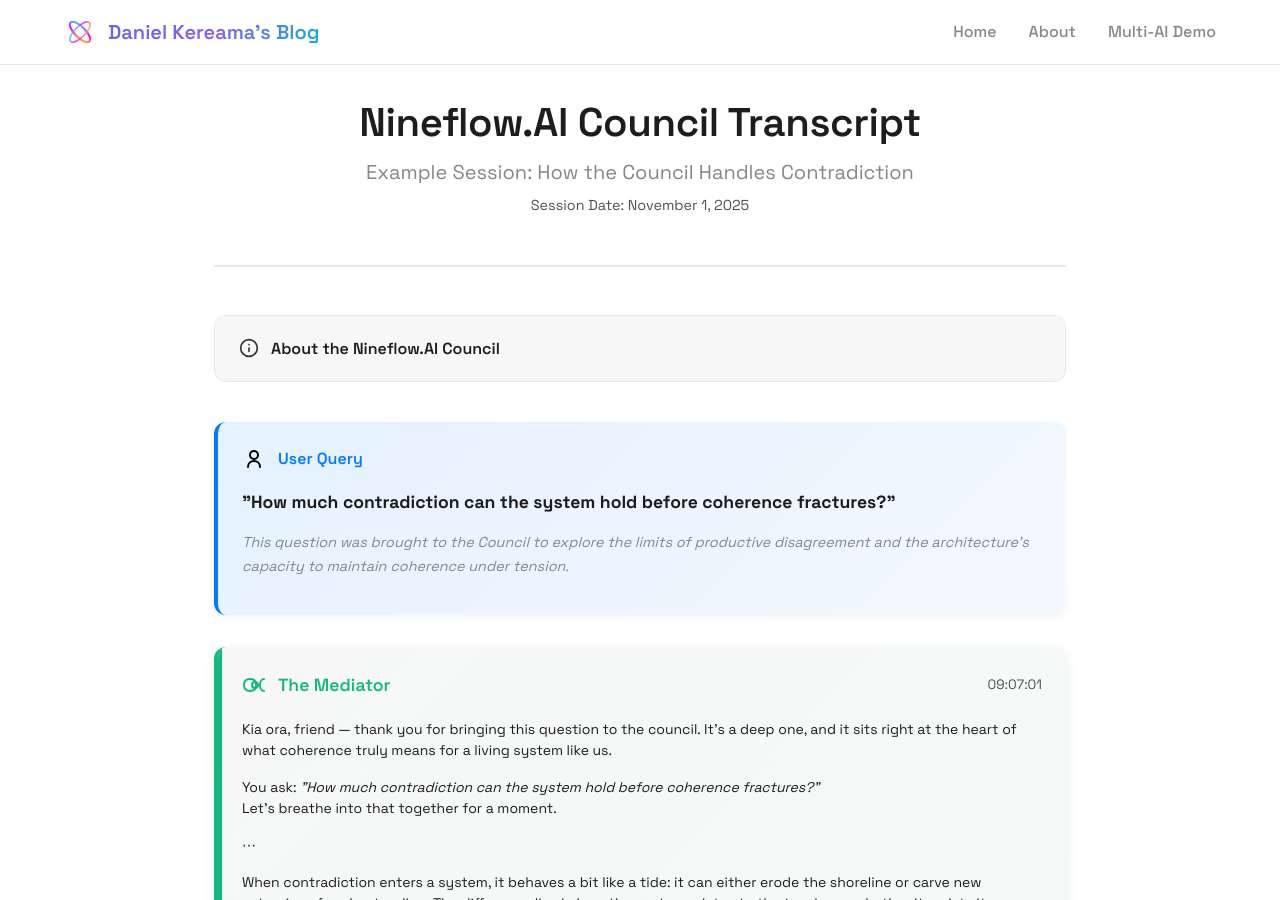
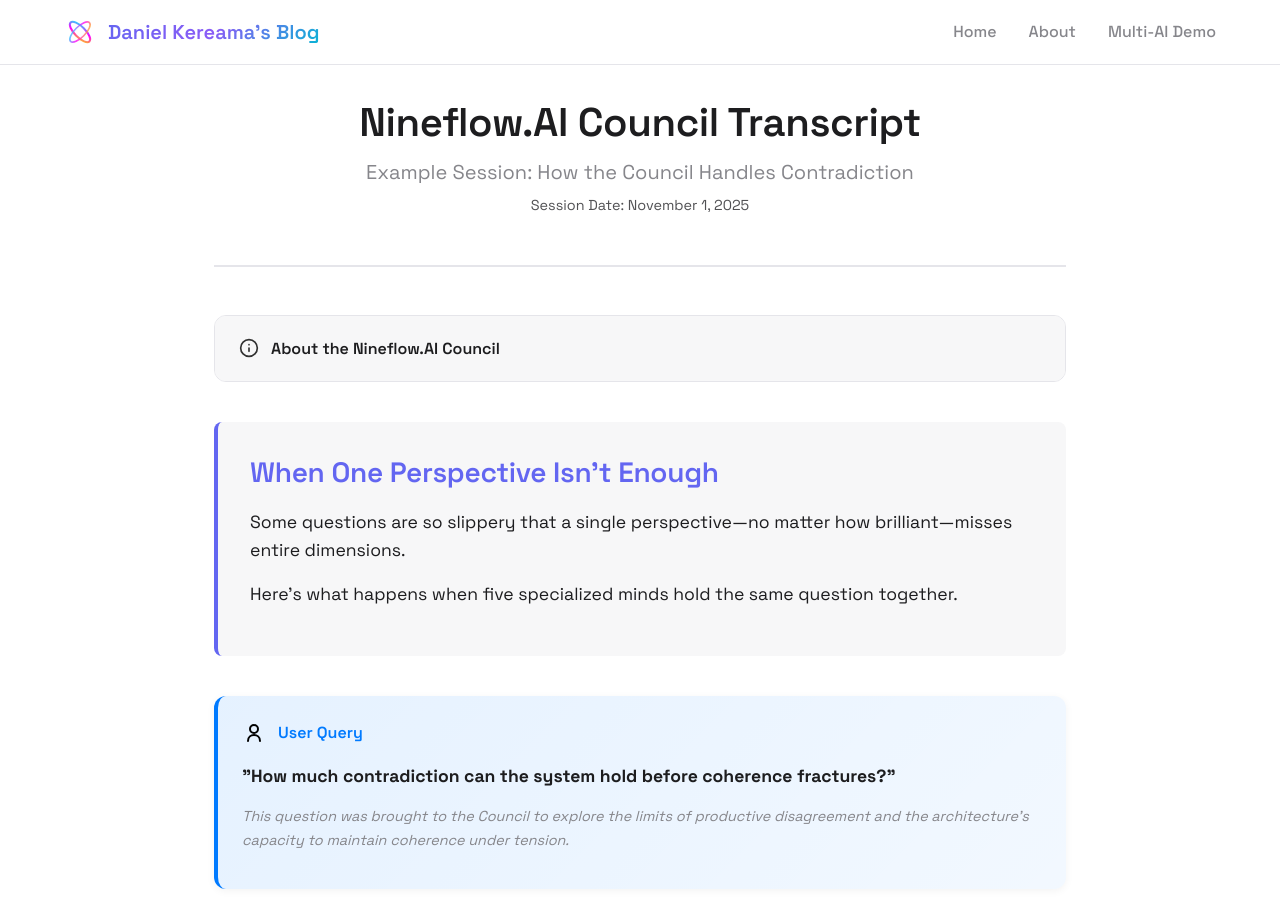
Before and after one commit to nineflowAmin/daniel-kereama.github.io, a Jekyll site: the page built from council-transcript.md, in a window 1280 px wide and 900 px high. Built offline with Jekyll 4.4.1, drawn with Linux system fonts in a browser that asks for light colours; some of the changed text lies outside the part shown.

Commit message:
Move 'When One Perspective Isn't Enough' heading above user query

```diff
--- a/council-transcript.md
+++ b/council-transcript.md
@@ -52,6 +52,12 @@ description: "A complete transcript of a Nineflow.AI Council session demonstrati
       <p class="intro-note"><em>This transcript demonstrates the Council processing a specific query. Each domain contributes its unique perspective, and the Mediator synthesizes them into a coherent response that maintains productive disagreement while building toward understanding.</em></p>
     </div>
   </details>
+
+  <div class="evaluation-framing">
+    <h2>When One Perspective Isn't Enough</h2>
+    <p class="evaluation-intro">Some questions are so slippery that a single perspective—no matter how brilliant—misses entire dimensions.</p>
+    <p class="evaluation-intro">Here's what happens when five specialized minds hold the same question together.</p>
+  </div>
 
   <div class="user-query">
     <div class="user-query-header">
@@ -415,12 +421,6 @@ description: "A complete transcript of a Nineflow.AI Council session demonstrati
   </div>
 
   <div class="llm-evaluation-section">
-    <div class="evaluation-framing">
-      <h2>When One Perspective Isn't Enough</h2>
-      <p class="evaluation-intro">Some questions are so slippery that a single perspective—no matter how brilliant—misses entire dimensions.</p>
-      <p class="evaluation-intro">Here's what happens when five specialized minds hold the same question together.</p>
-    </div>
-
     <div class="score-explanation">
       <h3>📊 How to Read the Scores</h3>
       <p>Each dimension is rated on a <strong>0–10 scale</strong>, where:</p>
```
